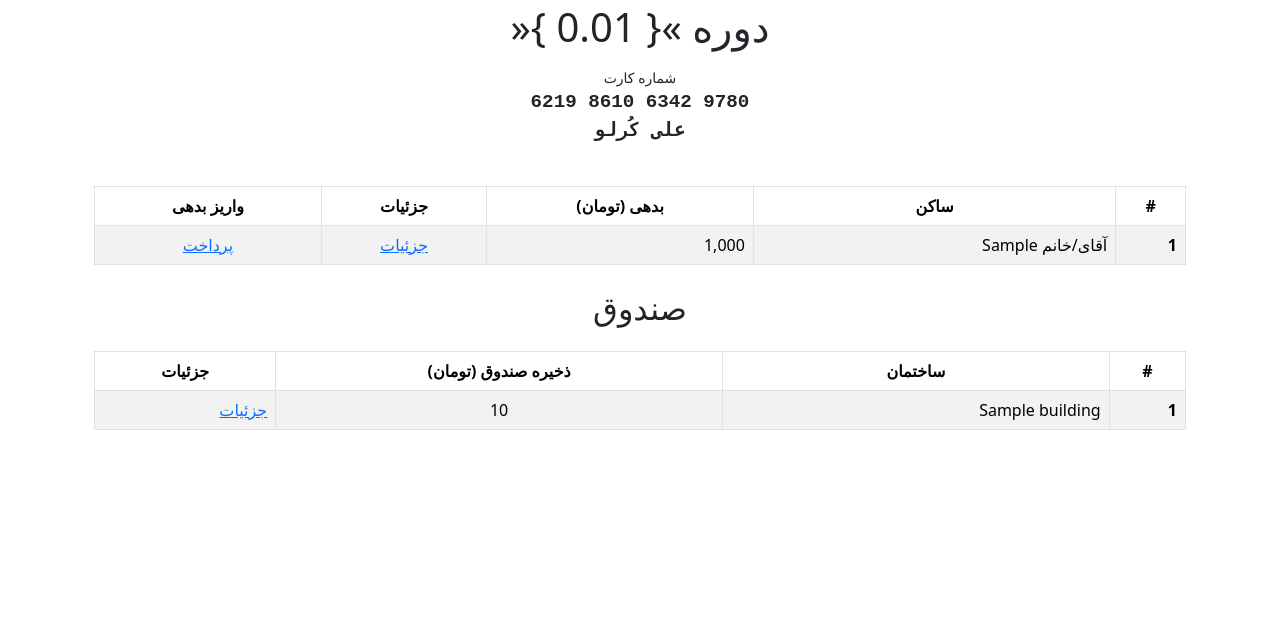
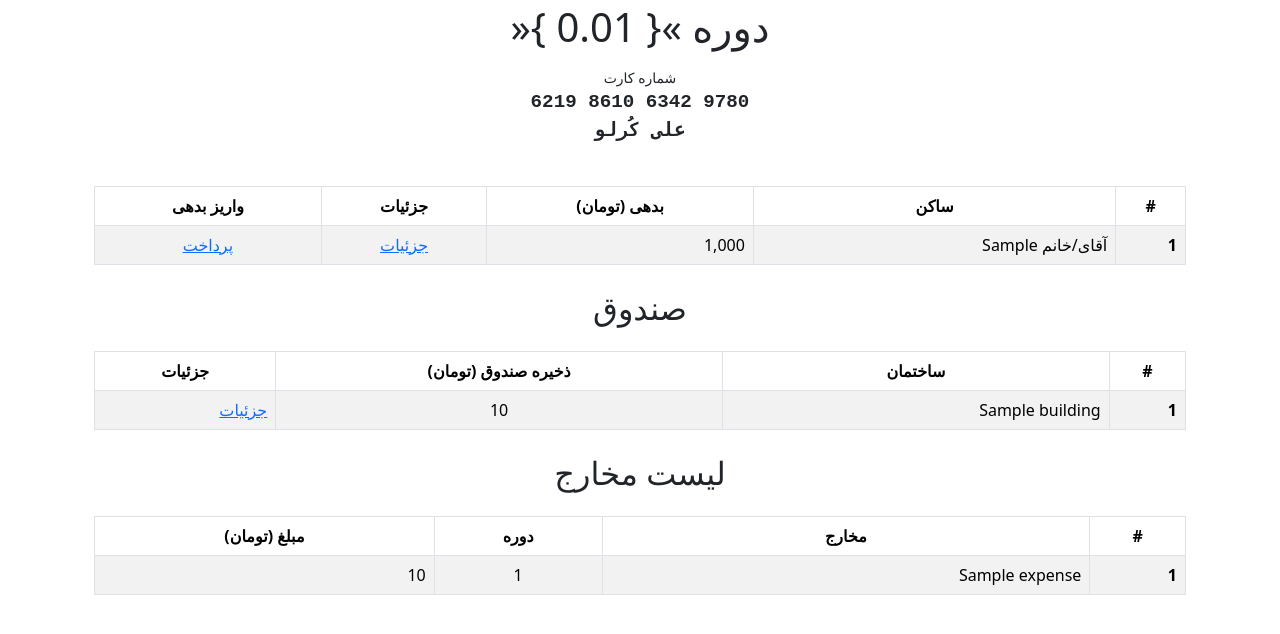
Before and after one commit to Aquarii/xpns, a Flask app: page / in a window 1280 px wide. Shown: the part 79-713 px from the top of the page. Run offline with Flask 3, Linux system fonts and the light colour scheme; a user stored in the database is signed in; tables that the repository leaves empty hold one stand-in row (values such as "Sample post").

Commit message:
change manager view

```diff
--- a/app/routes.py
+++ b/app/routes.py
@@ -49,17 +49,17 @@ def index():
     ).order_by(Unit.unit_number)
     residents_balances = db.session.execute(select_residents_balances).all()
 
-    # select_expenses = sa.select(Expense).options(
-    #     sa.orm.load_only(Expense.name, Expense.amount, Expense.period)
-    # )
-    # expenses = db.session.scalars(select_expenses).all()
+    select_expenses = sa.select(Expense).options(
+        sa.orm.load_only(Expense.name, Expense.amount, Expense.period)
+    )
+    expenses = db.session.scalars(select_expenses).all()
     select_period_max = sa.select(sa.func.max(Expense.period))
     period_max = db.session.scalar(select_period_max)
     print(period_max)
 
     context = {
         "title": "تابلوی اعلانات",
-        # "expenses_list": expenses,
+        "expenses_list": expenses,
         "building": building,
         "residents_balances": residents_balances,
         "period_max": period_max,
--- a/app/templates/index.html
+++ b/app/templates/index.html
@@ -64,8 +64,7 @@
             </tbody>
         </table>
     </div>
-{% endif %}
-<!-- <div class="container">
+    <div class="container">
         <h2 class="my-4" style="text-align: center;">لیست مخارج</h2>
         <table class="table-bordered table-striped table">
             <thead>
@@ -87,5 +86,6 @@
             {% endfor %}
             </tbody>
         </table>
-</div> -->
+    </div>
+{% endif %}
 {% endblock %}
```
Lines whose indentation alone changed are shown as unchanged.
